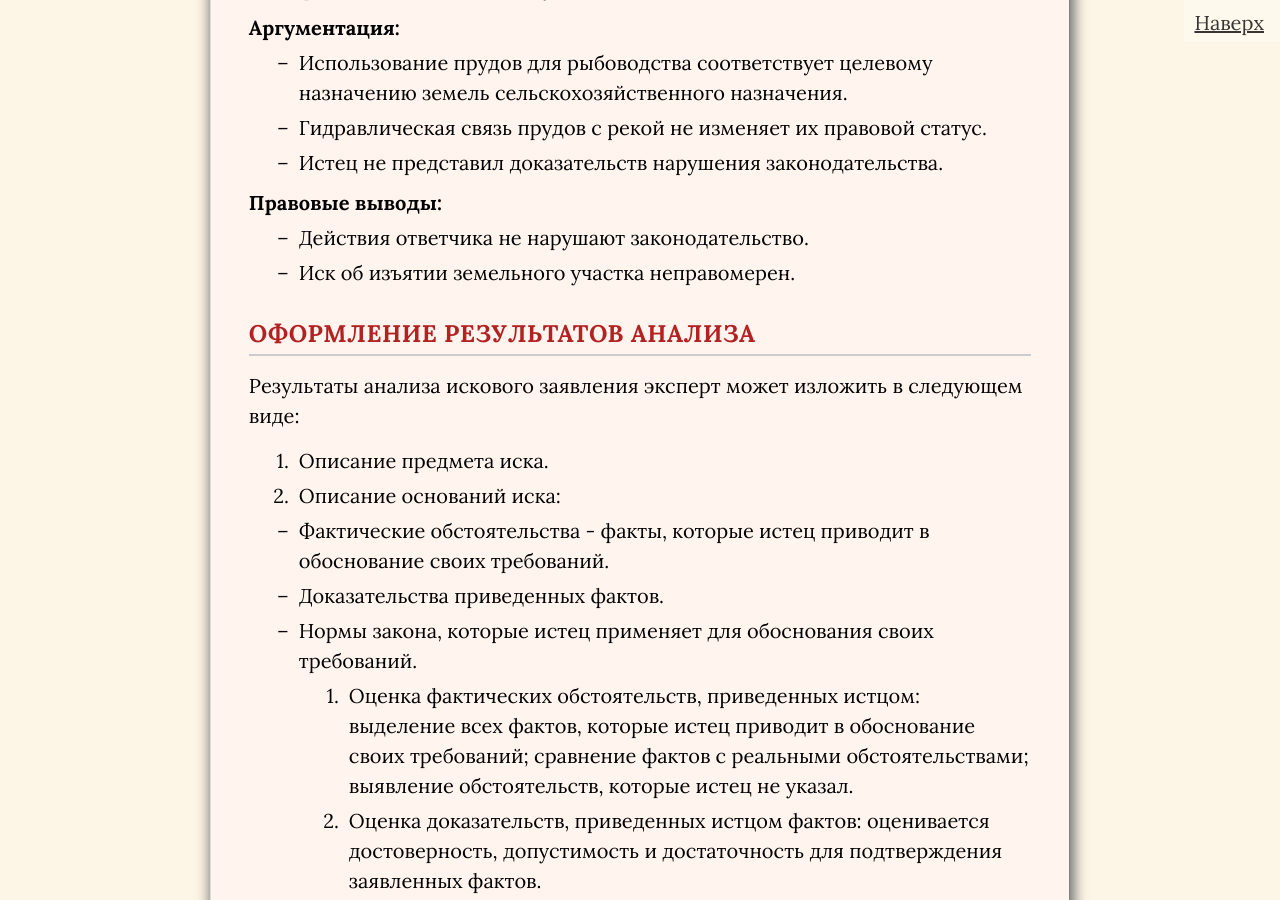
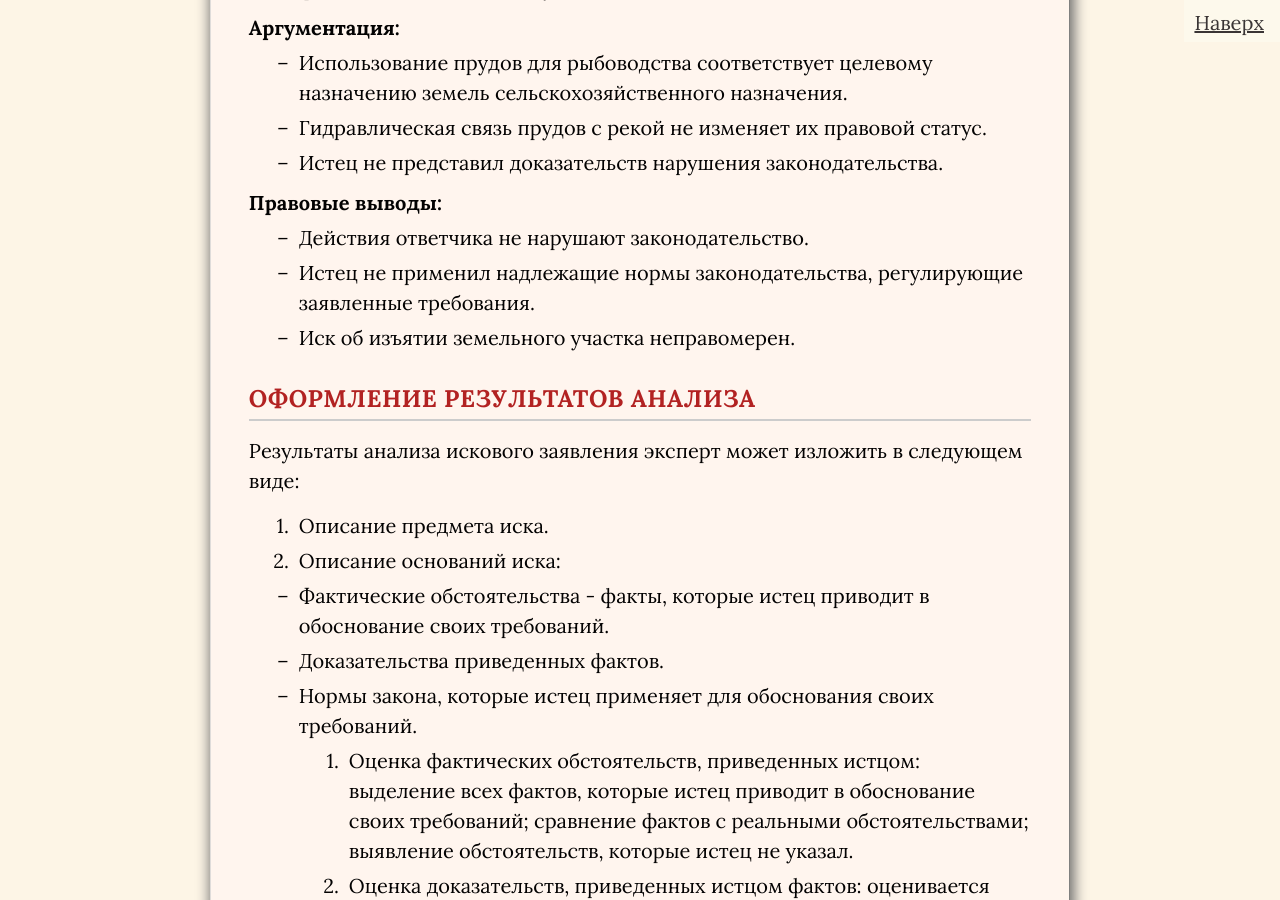
Before and after one commit to SergSi/land-use-art, a Jekyll site: the page built from _posts/2025-03-09-isk.md, in a window 1280 px wide and 900 px high, scrolled down 4221 px. Built offline with Jekyll 4.4.1, drawn with Linux system fonts in a browser that asks for light colours; some web fonts are replaced.

Commit message:
Update 2025-03-09-isk.md

```diff
--- a/_posts/2025-03-09-isk.md
+++ b/_posts/2025-03-09-isk.md
@@ -87,6 +87,7 @@ class: methods
 **Правовые выводы:**
 
 - Действия ответчика не нарушают законодательство.
+- Истец не применил надлежащие нормы законодательства, регулирующие заявленные требования.
 - Иск об изъятии земельного участка неправомерен.
 
 ## Оформление результатов анализа
```
